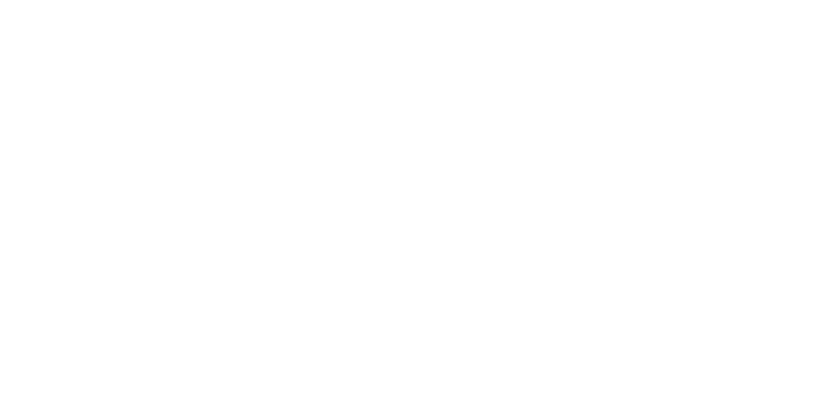
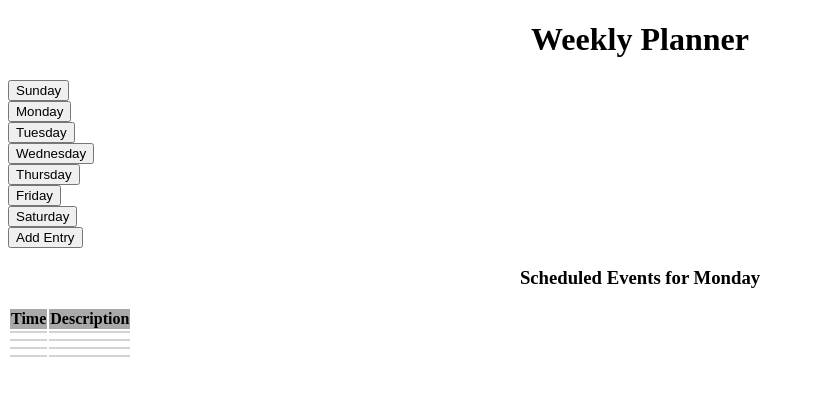
Before and after one commit to henryrding/week-planner, a website: page index.html in a window 1280 px wide. Shown: the whole page, without its empty margins (0-815 px from the left). Drawn offline with Linux system fonts and the light colour scheme.

Commit message:
HTML Skeleton.

```diff
--- a/index.html
+++ b/index.html
@@ -7,6 +7,90 @@
   <link rel="stylesheet" href="styles.css">
 </head>
 <body>
+  <div class="container">
+    <div class="row">
+      <div class="column-full">
+        <h1 class="center">Weekly Planner</h1>
+      </div>
+    </div>
+    <div class="row">
+      <div class="seven-col">
+        <button id="sunday-button">Sunday</button>
+      </div>
+      <div class="seven-col">
+        <button id="monday-button">Monday</button>
+      </div>
+      <div class="seven-col">
+        <button id="tuesday-button">Tuesday</button>
+      </div>
+      <div class="seven-col">
+        <button id="wednesday-button">Wednesday</button>
+      </div>
+      <div class="seven-col">
+        <button id="thursday-button">Thursday</button>
+      </div>
+      <div class="seven-col">
+        <button id="friday-button">Friday</button>
+      </div>
+      <div class="seven-col">
+        <button id="saturday-button">Saturday</button>
+      </div>
+    </div>
+    <div class="row">
+      <div class="column-full">
+        <button id="add-entry" class="center">Add Entry</button>
+      </div>
+    </div>
+    <div class="row">
+      <div class="column-full">
+        <h3 class="center">Scheduled Events for Monday</h3>
+      </div>
+    </div>
+    <div class="row" id="monday-events">
+      <table>
+        <thead>
+          <tr>
+            <th>Time</th>
+            <th>Description</th>
+          </tr>
+        </thead>
+        <tbody>
+          <tr>
+            <td></td>
+            <td></td>
+          </tr>
+          <tr>
+            <td></td>
+            <td></td>
+          </tr>
+          <tr>
+            <td></td>
+            <td></td>
+          </tr>
+          <tr>
+            <td></td>
+            <td></td>
+          </tr>
+          <tr>
+            <td></td>
+            <td></td>
+          </tr>
+          <tr>
+            <td></td>
+            <td></td>
+          </tr>
+          <tr>
+            <td></td>
+            <td></td>
+          </tr>
+          <tr>
+            <td></td>
+            <td></td>
+          </tr>
+        </tbody>
+      </table>
+    </div>
+  </div>
   <script src="main.js"></script>
 </body>
 </html>
--- a/styles.css
+++ b/styles.css
@@ -0,0 +1,15 @@
+.center {
+  text-align: center;
+}
+
+th {
+  background-color: darkgray;
+}
+
+tr:nth-child(odd) {
+  background-color: lightgray;
+}
+
+table {
+  border-color: 1px solid black;
+}
```
